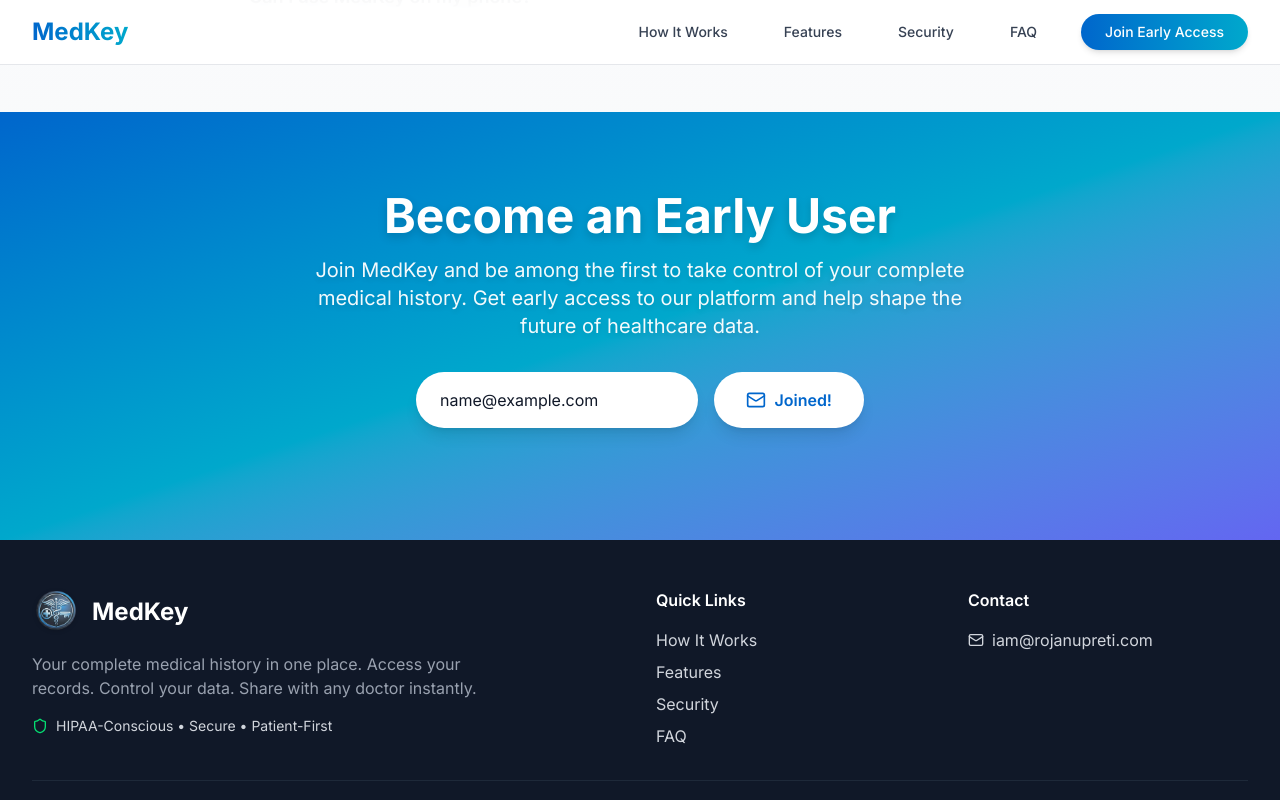
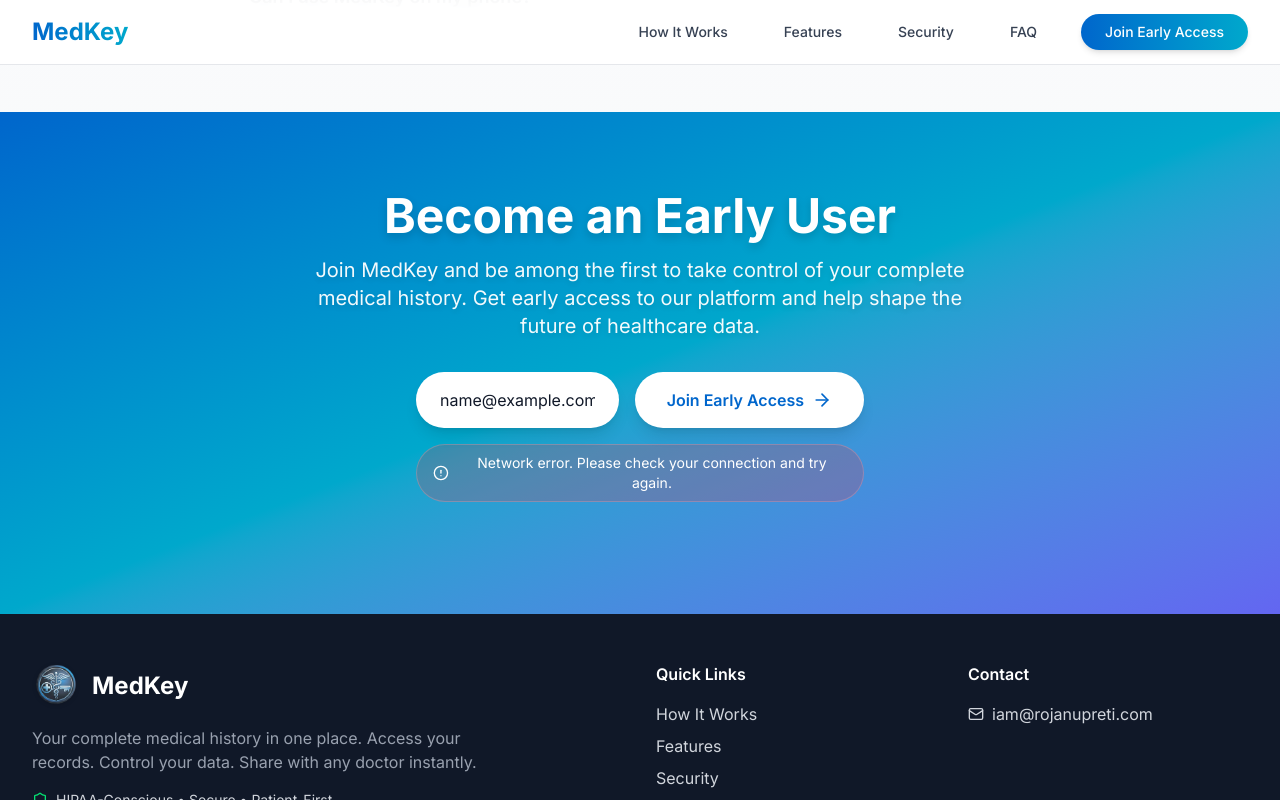
Before and after one commit to Rojan-upreti/medkey_landing, a Next.js app: page / in a window 1280 px wide. Both pictures are taken after typing "name@example.com" into the empty fields and a click on the button "Join Early Access". Shown: the part 6945-7745 px from the top of the page. Built offline with nearby package versions, Linux system fonts and the light colour scheme.

Commit message:
Integrate Formspree for email collection in CTA section

```diff
--- a/app/components/CTA.tsx
+++ b/app/components/CTA.tsx
@@ -1,21 +1,47 @@
 'use client';
 
 import { motion } from 'framer-motion';
-import { ArrowRight, Mail } from 'lucide-react';
+import { ArrowRight, Mail, CheckCircle, AlertCircle } from 'lucide-react';
 import { useState } from 'react';
 
 export default function CTA() {
   const [email, setEmail] = useState('');
-  const [submitted, setSubmitted] = useState(false);
+  const [status, setStatus] = useState<'idle' | 'loading' | 'success' | 'error'>('idle');
+  const [errorMessage, setErrorMessage] = useState('');
 
-  const handleSubmit = (e: React.FormEvent) => {
+  const handleSubmit = async (e: React.FormEvent<HTMLFormElement>) => {
     e.preventDefault();
-    // In a real app, this would send to a backend
-    setSubmitted(true);
-    setTimeout(() => {
-      setSubmitted(false);
-      setEmail('');
-    }, 3000);
+    setStatus('loading');
+    setErrorMessage('');
+
+    try {
+      const formData = new FormData();
+      formData.append('email', email);
+
+      const response = await fetch('https://formspree.io/f/xgvgyydg', {
+        method: 'POST',
+        body: formData,
+        headers: {
+          'Accept': 'application/json',
+        },
+      });
+
+      if (response.ok) {
+        setStatus('success');
+        setEmail('');
+        // Reset success message after 5 seconds
+        setTimeout(() => {
+          setStatus('idle');
+        }, 5000);
+      } else {
+        const data = await response.json();
+        setStatus('error');
+        setErrorMessage(data.error || 'Something went wrong. Please try again.');
+      }
+    } catch (error) {
+      setStatus('error');
+      setErrorMessage('Network error. Please check your connection and try again.');
+    }
   };
 
   return (
@@ -34,27 +60,40 @@ export default function CTA() {
             Join MedKey and be among the first to take control of your complete medical history. Get early access to our platform and help shape the future of healthcare data.
           </p>
 
-          <form onSubmit={handleSubmit} className="max-w-md mx-auto mb-8">
+          <form
+            action="https://formspree.io/f/xgvgyydg"
+            method="POST"
+            onSubmit={handleSubmit}
+            className="max-w-md mx-auto mb-8"
+          >
             <div className="flex flex-col sm:flex-row gap-4">
               <div className="flex-1">
                 <input
                   type="email"
+                  name="email"
                   value={email}
                   onChange={(e) => setEmail(e.target.value)}
                   placeholder="Enter your email"
                   required
-                  className="w-full px-6 py-4 rounded-full bg-white text-gray-900 placeholder-gray-500 focus:outline-none focus:ring-2 focus:ring-white focus:ring-offset-2 focus:ring-offset-transparent shadow-lg"
+                  disabled={status === 'loading' || status === 'success'}
+                  className="w-full px-6 py-4 rounded-full bg-white text-gray-900 placeholder-gray-500 focus:outline-none focus:ring-2 focus:ring-white focus:ring-offset-2 focus:ring-offset-transparent shadow-lg disabled:opacity-70 disabled:cursor-not-allowed"
                 />
               </div>
               <motion.button
                 type="submit"
-                whileHover={{ scale: 1.05 }}
-                whileTap={{ scale: 0.95 }}
-                className="bg-white text-[#0066cc] px-8 py-4 rounded-full font-semibold hover:bg-blue-50 transition-colors flex items-center justify-center gap-2 whitespace-nowrap shadow-lg"
+                disabled={status === 'loading' || status === 'success'}
+                whileHover={status === 'idle' ? { scale: 1.05 } : {}}
+                whileTap={status === 'idle' ? { scale: 0.95 } : {}}
+                className="bg-white text-[#0066cc] px-8 py-4 rounded-full font-semibold hover:bg-blue-50 transition-colors flex items-center justify-center gap-2 whitespace-nowrap shadow-lg disabled:opacity-70 disabled:cursor-not-allowed"
               >
-                {submitted ? (
+                {status === 'loading' ? (
                   <>
-                    <Mail className="w-5 h-5" />
+                    <div className="w-5 h-5 border-2 border-[#0066cc] border-t-transparent rounded-full animate-spin"></div>
+                    Joining...
+                  </>
+                ) : status === 'success' ? (
+                  <>
+                    <CheckCircle className="w-5 h-5" />
                     Joined!
                   </>
                 ) : (
@@ -65,6 +104,26 @@ export default function CTA() {
                 )}
               </motion.button>
             </div>
+            {status === 'error' && errorMessage && (
+              <motion.div
+                initial={{ opacity: 0, y: -10 }}
+                animate={{ opacity: 1, y: 0 }}
+                className="mt-4 flex items-center justify-center gap-2 text-white bg-red-500/20 border border-red-300/30 rounded-full px-4 py-2 text-sm"
+              >
+                <AlertCircle className="w-4 h-4" />
+                {errorMessage}
+              </motion.div>
+            )}
+            {status === 'success' && (
+              <motion.div
+                initial={{ opacity: 0, y: -10 }}
+                animate={{ opacity: 1, y: 0 }}
+                className="mt-4 flex items-center justify-center gap-2 text-white bg-green-500/20 border border-green-300/30 rounded-full px-4 py-2 text-sm"
+              >
+                <CheckCircle className="w-4 h-4" />
+                Successfully joined! Check your email for confirmation.
+              </motion.div>
+            )}
           </form>
         </motion.div>
       </div>
```
